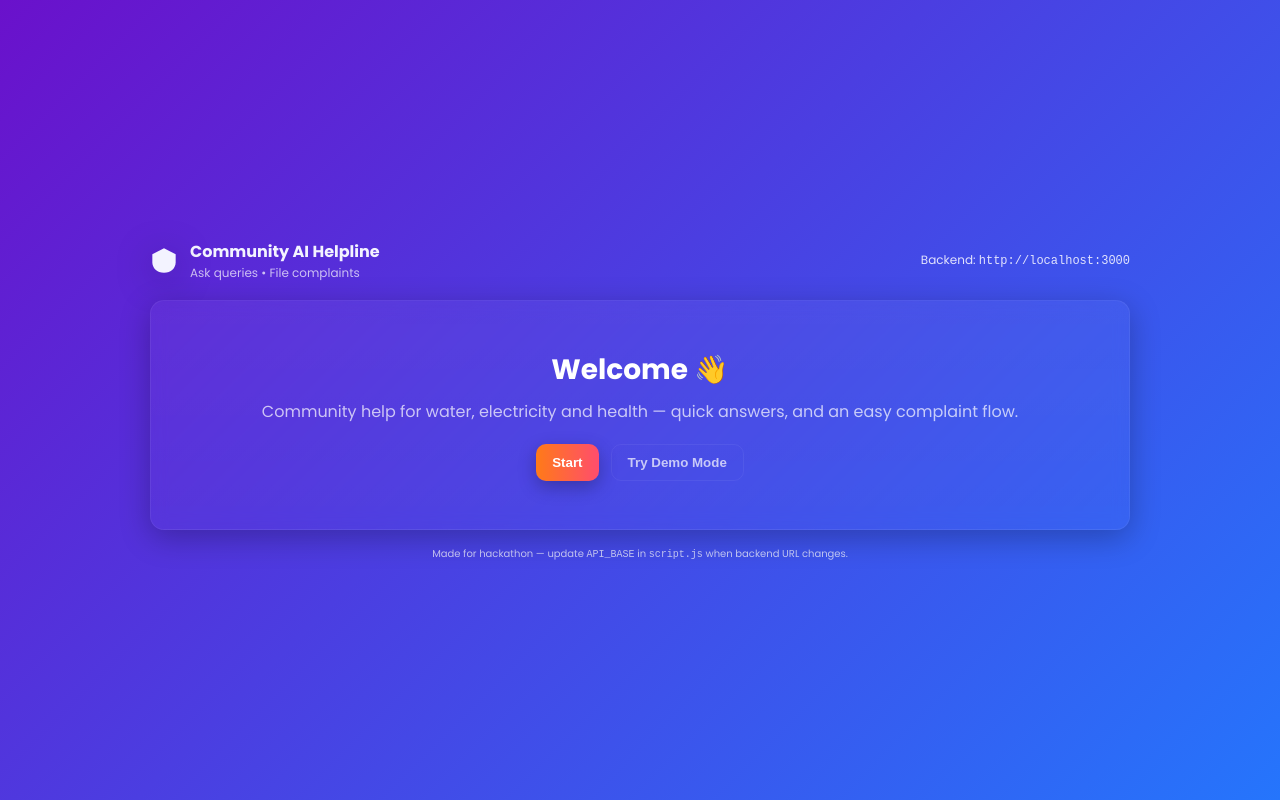
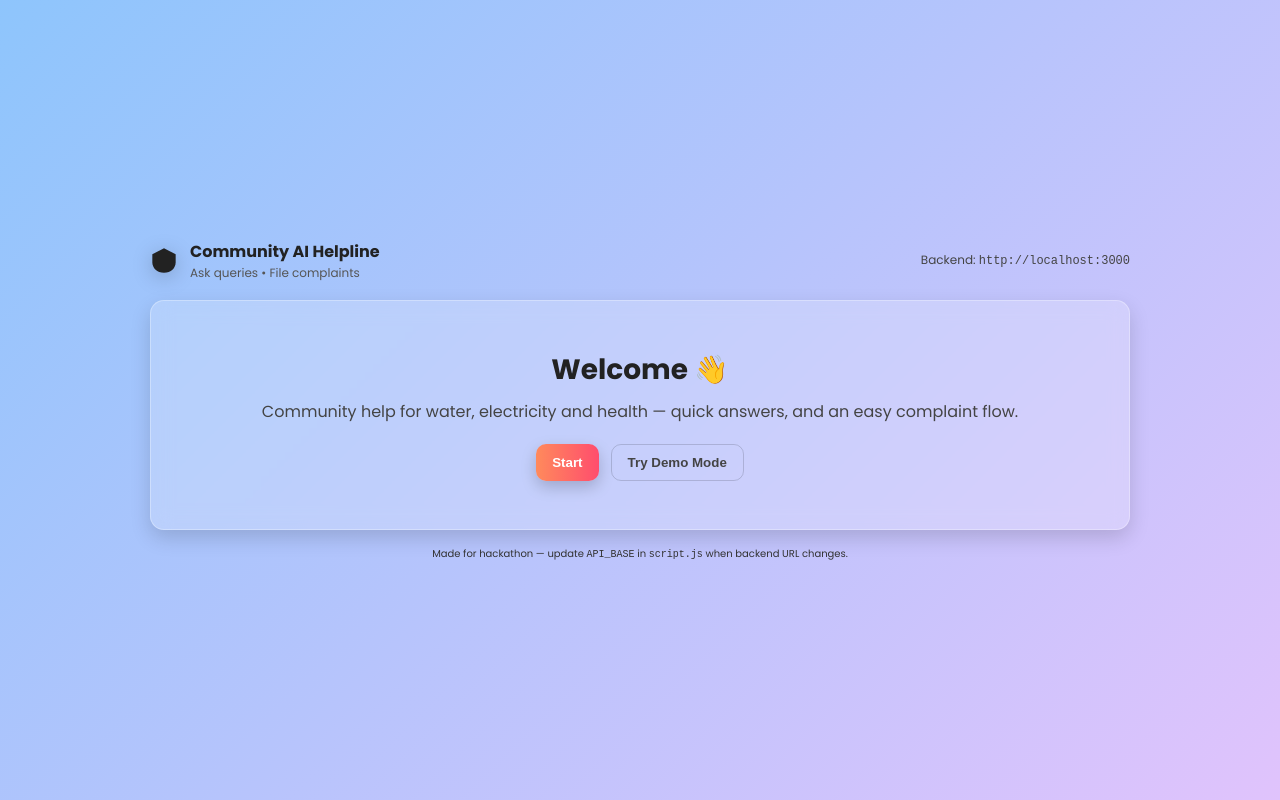
Before and after one commit to mtkmkt/CivicAI, a plain HTML site: page frontend/index.html in a window 1280 px wide. Drawn offline with Linux system fonts and the light colour scheme.

Commit message:
interface

```diff
--- a/frontend/style.css
+++ b/frontend/style.css
@@ -1,14 +1,15 @@
 :root{
-  --bg1:#6a11cb;
-  --bg2:#2575fc;
-  --card-bg: rgba(255,255,255,0.08);
-  --glass: rgba(255,255,255,0.06);
-  --accent: #ff7a18;
-  --muted: rgba(255,255,255,0.7);
+  --bg1:#8ec5fc;       /* soft sky blue */
+  --bg2:#e0c3fc;       /* light lavender */
+  --card-bg: rgba(255,255,255,0.2);
+  --glass: rgba(255,255,255,0.15);
+  --accent:#ff8a5c;    /* warm orange accent */
+  --muted:#333;        /* darker text for readability */
   --radius:14px;
-  font-family: 'Poppins', system-ui, -apple-system, 'Segoe UI', Roboto, 'Helvetica Neue', Arial;
-  color-scheme: dark;
+  font-family:'Poppins',system-ui,-apple-system,'Segoe UI',Roboto,'Helvetica Neue',Arial;
+  color-scheme: light;
 }
+
 *{box-sizing:border-box}
 html,body{height:100%}
 body{
@@ -18,9 +19,7 @@ body{
   align-items:center;
   justify-content:center;
   padding:28px;
-  color:#fff;
-  -webkit-font-smoothing:antialiased;
-  -moz-osx-font-smoothing:grayscale;
+  color:#222;
 }
 
 .app{
@@ -34,42 +33,45 @@ body{
   justify-content:space-between;
   align-items:center;
   margin-bottom:18px;
-  color: #f3f3ff;
+  color:#222;
 }
 .brand{display:flex;gap:12px;align-items:center}
-.logo{filter:drop-shadow(0 6px 18px rgba(0,0,0,0.25));}
-.title{font-weight:700}
-.subtitle{font-size:12px;color:var(--muted)}
+.logo{filter:drop-shadow(0 4px 10px rgba(0,0,0,0.2))}
+.title{font-weight:700;color:#222}
+.subtitle{font-size:12px;color:#555}
 
-.api-note{font-size:12px;opacity:0.9}
+.api-note{font-size:12px;color:#444}
 
 .card{
-  background: linear-gradient(180deg, rgba(255,255,255,0.04), rgba(255,255,255,0.02));
+  background: var(--card-bg);
   border-radius:var(--radius);
   padding:22px;
-  backdrop-filter: blur(8px);
-  box-shadow: 0 8px 30px rgba(0,0,0,0.25);
-  border: 1px solid rgba(255,255,255,0.06);
+  backdrop-filter: blur(10px);
+  box-shadow: 0 8px 20px rgba(0,0,0,0.15);
+  border: 1px solid rgba(255,255,255,0.3);
 }
 
 .hero{text-align:center;padding:48px}
-.hero h1{margin:0 0 8px;font-size:28px}
-.hero p{margin:0 0 20px;color:var(--muted)}
+.hero h1{margin:0 0 8px;font-size:28px;color:#222}
+.hero p{margin:0 0 20px;color:#444}
 
 .actions{display:flex;gap:12px;justify-content:center}
 
 .btn{
   padding:10px 16px;border-radius:10px;border:0;font-weight:600;cursor:pointer;
-  transform:translateZ(0);
+  transition:background .2s,transform .1s;
 }
-.btn:focus{outline:3px solid rgba(255,255,255,0.08)}
+.btn:focus{outline:3px solid rgba(0,0,0,0.1)}
+.btn:hover{transform:translateY(-2px)}
 .primary{
   background: linear-gradient(90deg,var(--accent),#ff4d6d);
   color:white;
-  box-shadow: 0 6px 18px rgba(0,0,0,0.26);
+  box-shadow: 0 6px 16px rgba(0,0,0,0.2);
 }
 .ghost{
-  background:transparent;color:var(--muted);border:1px solid rgba(255,255,255,0.06)
+  background:transparent;
+  color:#444;
+  border:1px solid rgba(0,0,0,0.15);
 }
 
 .page{margin-bottom:14px}
@@ -82,19 +84,27 @@ body{
   margin-top:14px;
 }
 .choice-card{
-  padding:18px;border-radius:12px;background:var(--glass);cursor:pointer;transition:transform .15s ease,box-shadow .15s;
-  box-shadow: 0 6px 18px rgba(0,0,0,0.2);
+  padding:18px;
+  border-radius:12px;
+  background:var(--glass);
+  cursor:pointer;
+  transition:transform .15s ease,box-shadow .15s;
+  box-shadow: 0 6px 18px rgba(0,0,0,0.1);
 }
 .choice-card:hover{transform:translateY(-6px)}
 .choice-card .icon{font-size:30px}
-.choice-card h3{margin:8px 0 4px}
-.choice-card p{margin:0;color:var(--muted);font-size:13px}
+.choice-card h3{margin:8px 0 4px;color:#222}
+.choice-card p{margin:0;color:#555;font-size:13px}
 
 .form{display:flex;flex-direction:column;gap:12px;margin-top:12px}
-label{display:flex;flex-direction:column;font-size:14px;color:#fff}
+label{display:flex;flex-direction:column;font-size:14px;color:#222}
 input[type="text"], textarea, select{
-  margin-top:8px;padding:10px;border-radius:10px;border:1px solid rgba(255,255,255,0.06);
-  background:rgba(255,255,255,0.02);color:inherit;font-size:14px;
+  margin-top:8px;padding:10px;
+  border-radius:10px;
+  border:1px solid rgba(0,0,0,0.2);
+  background:rgba(255,255,255,0.7);
+  color:#222;
+  font-size:14px;
 }
 textarea{resize:vertical}
 .form-actions{display:flex;gap:10px;margin-top:6px}
@@ -104,13 +114,13 @@ textarea{resize:vertical}
 
 .response-area{margin-top:16px;display:flex;flex-direction:column;gap:10px;max-height:320px;overflow:auto;padding-right:6px}
 .chat-bubble{max-width:78%;padding:10px 12px;border-radius:12px}
-.chat-bubble.user{align-self:flex-end;background:linear-gradient(90deg,#fff2,#fff0);color:#122}
-.chat-bubble.bot{align-self:flex-start;background:rgba(255,255,255,0.04);color:var(--muted)}
+.chat-bubble.user{align-self:flex-end;background:#ffe7d9;color:#333}
+.chat-bubble.bot{align-self:flex-start;background:rgba(255,255,255,0.6);color:#222}
 
 .file-preview{margin-top:8px;display:flex;gap:8px;align-items:center}
-.file-preview img{max-width:96px;border-radius:8px;box-shadow:0 6px 16px rgba(0,0,0,0.25)}
+.file-preview img{max-width:96px;border-radius:8px;box-shadow:0 4px 12px rgba(0,0,0,0.2)}
 
-.footer{margin-top:14px;color:rgba(255,255,255,0.7);font-size:12px;text-align:center}
+.footer{margin-top:14px;color:#333;font-size:12px;text-align:center}
 
 @media (max-width:700px){
   .choice-grid{grid-template-columns:1fr}
```
